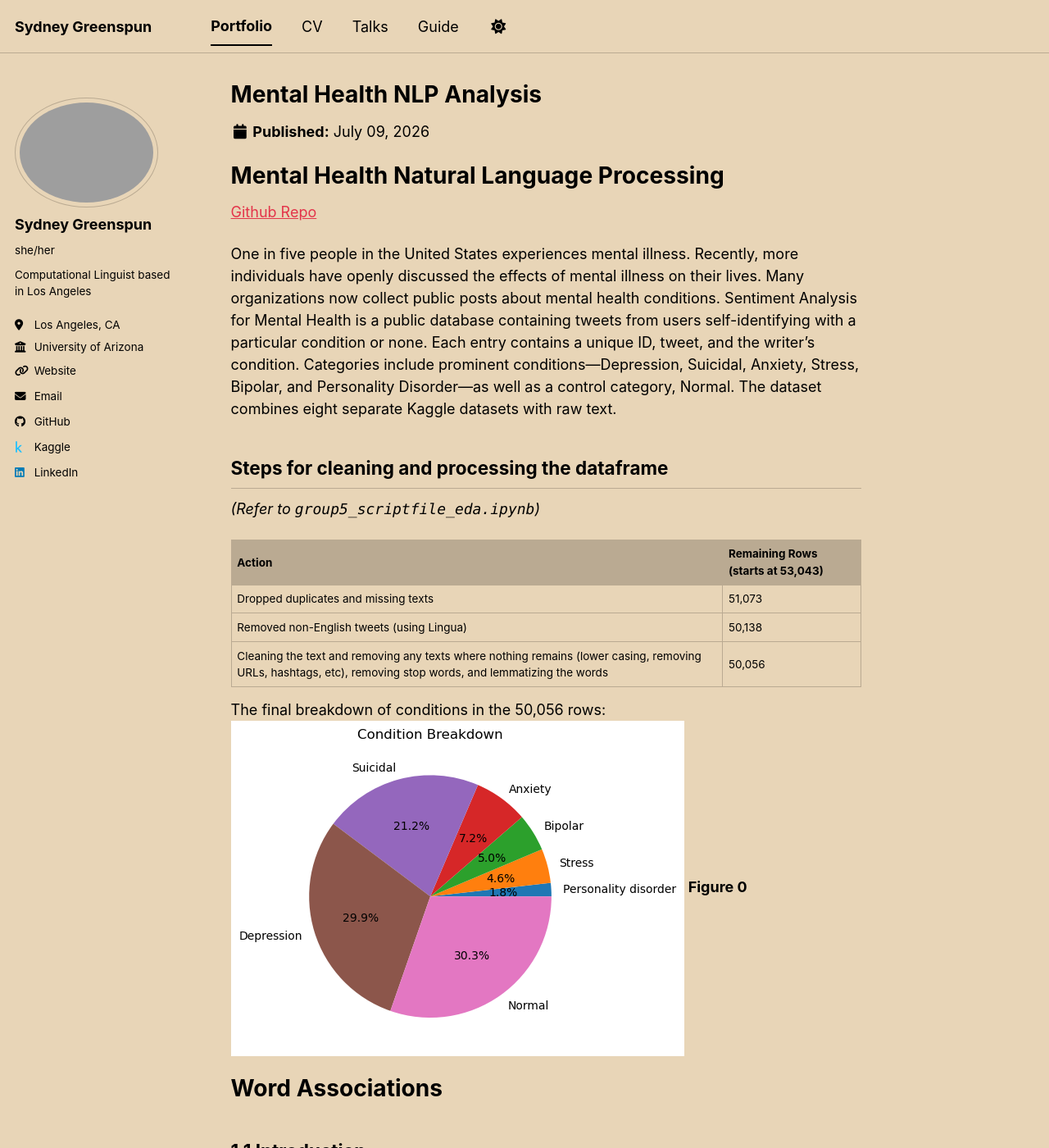
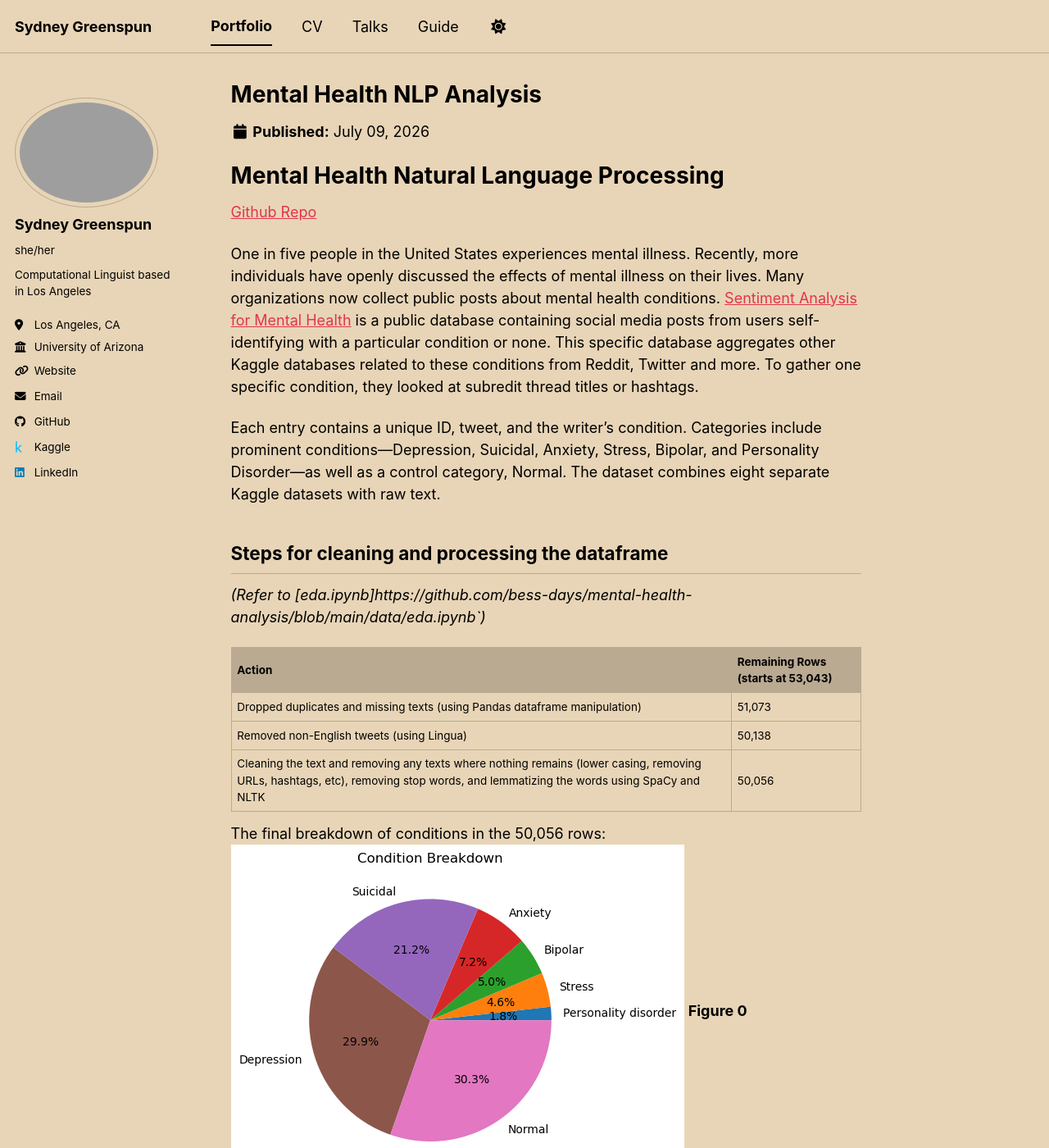
Before and after one commit to bess-days/bess-days.github.io, a Jekyll site: the page built from _portfolio/portfolio-3.md, in a window 1280 px wide and 1400 px high. Shown: the whole window at 82% size. Built offline with Jekyll 4.4.1, drawn with Linux system fonts in a browser that asks for light colours; a script bundle is joined from its source files by our own code; library files that are not in the unit come from our copies; some of the changed text lies outside the part shown.

Commit message:
working on portfolio 3

```diff
--- a/_portfolio/portfolio-3.md
+++ b/_portfolio/portfolio-3.md
@@ -6,16 +6,18 @@
 # Mental Health Natural Language Processing
 [Github Repo](https://github.com/bess-days/mental-health-analysis)
 
-One in five people in the United States experiences mental illness. Recently, more individuals have openly discussed the effects of mental illness on their lives. Many organizations now collect public posts about mental health conditions. Sentiment Analysis for Mental Health is a public database containing tweets from users self-identifying with a particular condition or none. Each entry contains a unique ID, tweet, and the writer’s condition. Categories include prominent conditions—Depression, Suicidal, Anxiety, Stress, Bipolar, and Personality Disorder—as well as a control category, Normal. The dataset combines eight separate Kaggle datasets with raw text.
+One in five people in the United States experiences mental illness. Recently, more individuals have openly discussed the effects of mental illness on their lives. Many organizations now collect public posts about mental health conditions. [Sentiment Analysis for Mental Health](https://www.kaggle.com/datasets/suchintikasarkar/sentiment-analysis-for-mental-health) is a public database containing social media posts from users self-identifying with a particular condition or none. This specific database aggregates other Kaggle databases related to these conditions from Reddit, Twitter and more. To gather one specific condition, they looked at subredit thread titles or hashtags.
+
+Each entry contains a unique ID, tweet, and the writer’s condition. Categories include prominent conditions—Depression, Suicidal, Anxiety, Stress, Bipolar, and Personality Disorder—as well as a control category, Normal. The dataset combines eight separate Kaggle datasets with raw text.
 
 ## Steps for cleaning and processing the dataframe
-*(Refer to `group5_scriptfile_eda.ipynb`)*
+*(Refer to [eda.ipynb]https://github.com/bess-days/mental-health-analysis/blob/main/data/eda.ipynb`)*
 
 | Action | Remaining Rows (starts at 53,043) |
 |---|---|
-| Dropped duplicates and missing texts | 51,073 |
+| Dropped duplicates and missing texts (using Pandas dataframe manipulation) | 51,073 |
 | Removed non-English tweets (using Lingua) | 50,138 |
-| Cleaning the text and removing any texts where nothing remains (lower casing, removing URLs, hashtags, etc), removing stop words, and lemmatizing the words | 50,056 |
+| Cleaning the text and removing any texts where nothing remains (lower casing, removing URLs, hashtags, etc), removing stop words, and lemmatizing the words using SpaCy and NLTK | 50,056 |
 
 The final breakdown of conditions in the 50,056 rows:
 <img src="/images/conditions.png">
@@ -26,7 +28,7 @@
 ## 1.1 Introduction
 
 The research question explores whether linguistic patterns are distinctive to specific groups. Specifically, are certain emotions, concerns, or concepts prevalent among individuals with mental health conditions? While each condition’s distinctiveness is intriguing, it may also offer practical advantages. For example, the dataset I used examines training chatbots to help doctors treat patients. If chatbots can detect emotions and identify condition-specific keywords, then customized treatment may become more achievable.
-*(Refer to `group5_scriptfile_viz.ipynb`)*
+*(Refer to [viz.ipynb](https://github.com/bess-days/mental-health-analysis/blob/main/viz/viz.ipynb))*
 
 ## 1.2 Methodology
 
@@ -100,9 +102,11 @@
 
 A model of this type could:
 
-* Identify Twitter users discussing mental health concerns.
-* Help algorithms surface condition-specific content.
+* Help social workers find individuals in need of early prevention
+* Serve as an educational resource so researches can better understand the experiences, challenges, and thought processes of individuals with a specific condition
 * Support chatbots and therapists in responding to users more effectively.
+
+That said, in my opinion, it should not be used in diagnosis or giving people labels. Rather serve as a tool for prevention and identifying individuals at risk.
 
 This project specifically compared the performance of multiple transformer models on the classification task.
 
@@ -119,9 +123,9 @@
 Two transformer models were evaluated:
 
 * DistilBERT
-* MentalRoBERTa (a transformer trained on mental health posts)
+* [MentalRoBERTa](https://huggingface.co/mental/mental-roberta-base) (a transformer trained on mental health posts)
 
-Based on documentation on the MentalRoBERTa Hugging Face page, the model’s training closely aligned with the goal of developing an automatic condition detector.
+Based on documentation on the MentalRoBERTa Hugging Face page, the model’s training closely aligned with the goal of developing an automatic condition detector. MentalRoBERTa is for non-clinical uses and was trained on anonymous post to the public, not social media posts and not collecting user profiles.
 
 I performed automatic tokenization and padded statements using the tokenizer specific to each model. To address class imbalance, I applied weighted training to balance class losses across groups. Training was accordingly weighted to compensate for class imbalance.
 
@@ -137,7 +141,7 @@
 ## 2.3 Results
 
 ### 2.3.1 MentalRoBERTa
-*(Refer to `group5_scriptfile_mental.ipynb`)*
+*(Refer to [Mental_model.ipynb](https://github.com/bess-days/mental-health-analysis/blob/main/model/mental_model.ipynb))*
 
 The results of running MentalRoBERTa were promising. Specifically, the model stopped early around epoch 9. The final training loss was 0.26, and the observed accuracy was 78%.
 
@@ -158,7 +162,7 @@
 The ROC curves indicate that the results are relatively good, with the curves for Anxiety, Bipolar, Personality Disorder, and Stress close to 1 (AUC of .97-.99). This suggests that the model generally performs well at differentiating between the classes. However, Suicidal and Depression both have an AUC of .91, which is expected because those two conditions overlap.
 
 ### 2.3.2 Distill-Bert
-*(Refer to `group5_scriptfile_distil.ipynb`)*
+*(Refer to [distil.ipynb](https://github.com/bess-days/mental-health-analysis/blob/main/model/distil.ipynb))*
 
 I will briefly discuss DistilBERT, as the main goal is to compare the performance of a base model with that of a mental health-specific pre-trained model.
 
@@ -167,30 +171,16 @@
 
 ## 2.4 Conclusion
 
-MentalRoBERTa slightly outperformed DistilBERT across most evaluation metrics. The largest improvements appeared in:
+MentalRoBERTa outperformed DistilBERT across most evaluation metrics.
 
-* Bipolar recall, reducing false negatives
-* Personality Disorder classification
-* Stress classification
+<img src="/images/table.png">
 
-Although both models used class-balanced weights, DistilBERT required more domain-specific information to make strong predictions for minority conditions.
+Table 2.6 Comparison of DistilBERT and MentalRoBERTa - the cells marked in green are the highest scores between the two models
 
-| Model         | Macro F1 | Weighted F1 | Accuracy |
-| ------------- | -------- | ----------- | -------- |
-| DistilBERT    | 0.80     | 0.79        | 78%     |
-| MentalRoBERTa | 0.82     | 0.79        | 79%     |
-
+Key Takeaways
+- Recall on Bipolar disorder meaning the model trained on Mental RoBerta produced fewer false negatives, which is important as missing a diagnosis can be critical. DistilBERT seems to only identify obvious Bipolar related text.
+- Mental RoBERTa performed better in all metrics for the data's minority classes Personality Disorder (1.8% of data) and Stress (4.6% of data). This proves that its domain-specific training helps it identify more specific/minor patterns more accurately without missing users.
+- While DistilBERT has slighlty higher precision that Mental RoBERTa in the Suicidal category, Mental RoBERTa is better at recognizing nuanced references to suicide. The latter model raises a few more false alarms (lower precision), but it catches more people in crisis (higher recall). This is critical for intervention.
+- There was no difference in performance between the F1 in Depression and Anxiety, and similar performance on other metrics. As the most prevelant conditions, not just in this dataset, but in general, means Depression and Anxiety related language would be covered significantly by DistilBERT's training data.
 
 The findings support the hypothesis that a domain-specific pre-trained transformer performs better than a broader general-purpose model for mental health classification tasks.
-
-
-| Class | DistilBERT Precision | DistilBERT Recall | DistilBERT F1 | MentalRoBERTa Precision | MentalRoBERTa Recall | MentalRoBERTa F1 |
-|---|---|---|---|---|---|---|
-| Anxiety | .86 | .91 | .88 | .87 | .90 | .88 |
-| Bipolar | .88 | .79 | .83 | .87 | .85 | .86 |
-| Depression | .81 | .75 | .78 | .83 | .73 | .78 |
-| Personality Disorder | .77 | .69 | .73 | .82 | .71 | .76 |
-| Stress | .81 | .82 | .82 | .86 | .86 | .86 |
-| Suicidal | .71 | .79 | .75 | .70 | .82 | .76 |
-
-Table 2.6 Comparison of DistilBERT and MentalRoBERTa - the cells marked in green are the highest scores between the two models
```
Also changed, not shown: images/table.png (added).
